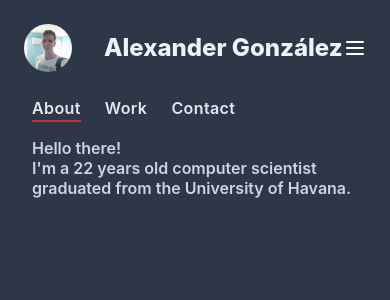
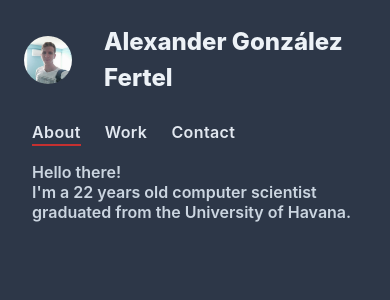
Before and after one commit to alexfertel/cv, a Vue app: page / in a window 390 px wide. Shown: the top 300 px of the page. Built offline with nearby package versions, Linux system fonts and the light colour scheme.

Commit message:
Update name, hide burger icon

```diff
--- a/src/App.vue
+++ b/src/App.vue
@@ -10,11 +10,11 @@
             alt="profile"
           />
           <span class="ml-8 text-2xl text-gray-200 font-extrabold">
-            Alexander González
+            Alexander González Fertel
           </span>
         </div>
         <svg
-          class="h-6 w-6 text-white sm:hidden fill-current"
+          class="h-6 w-6 text-white hidden fill-current"
           viewBox="0 0 24 24"
         >
           <path
```
